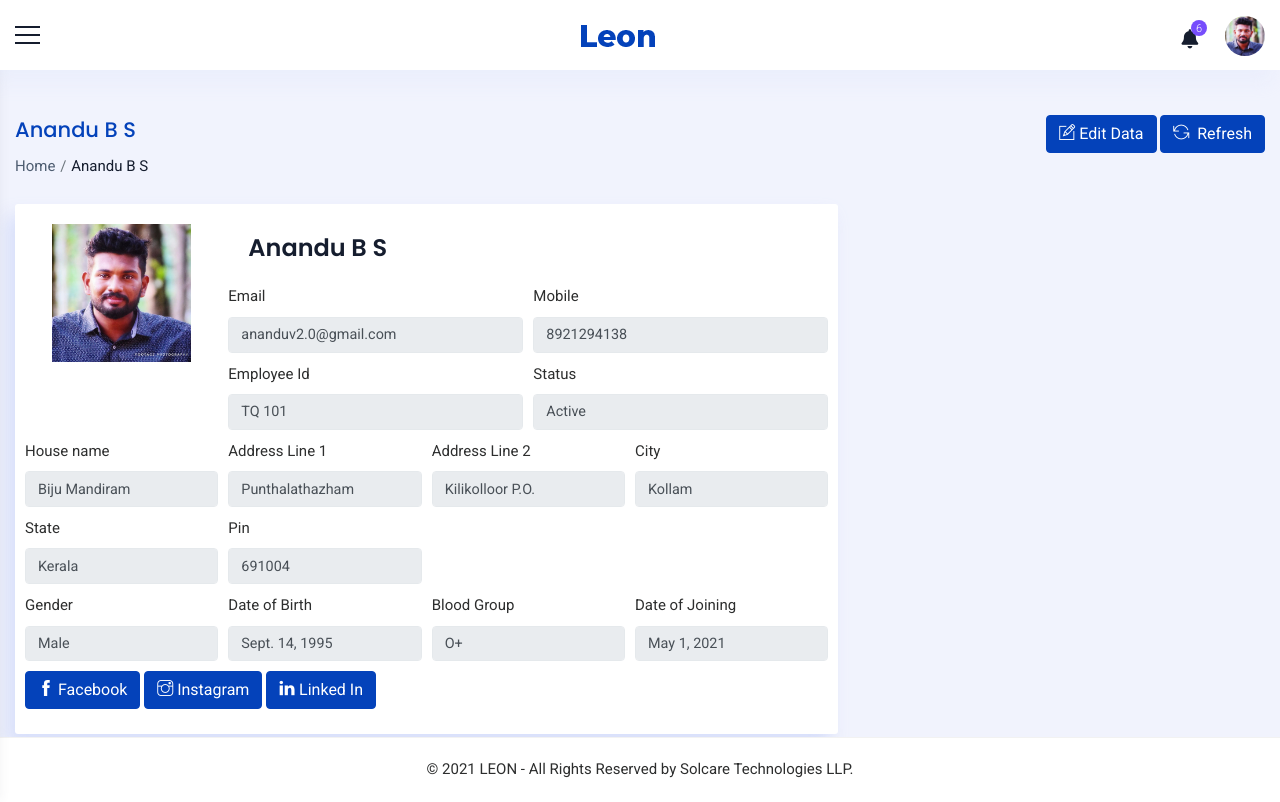
After one commit to AnjithaBose/projectmain, a Django app: page /staff/view/profile/ in a window 1280 px wide. The commit adds this page. Run offline with Django 3.2, Linux system fonts and the light colour scheme; a user stored in the database is signed in; data comes from the database, SQL or seed files in the repository; both versions use the stored data as it was after the commit; some libraries are stand-ins or nearby versions.

Commit message:
profile view and edit option added

```diff
--- a/accounts/static/css/menu.css
+++ b/accounts/static/css/menu.css
@@ -1,3 +1,4 @@
+@import 'https://cdnjs.cloudflare.com/ajax/libs/font-awesome/6.0.0-beta2/css/all.min.css';
 /* Side_bar */
 
 .side_bar {
@@ -128,8 +129,10 @@
 	transition: all 0.3s;
 }
 .sidebar-menu li a.active .ti-angle-down:before {
-	content: "\e648";
-	font-family: 'themify';
+	/* content: "\e648";
+	font-family: 'themify'; */
+	content: "\f0de";
+	font-family: 'FontAwesome';
 }
 .sidebar-menu li a:hover i {
 	color: #954afe;
--- a/accounts/templates/admin/sidebar.html
+++ b/accounts/templates/admin/sidebar.html
@@ -14,7 +14,13 @@
       <li> <a href="{% url 'view_students' %}"><i class="ti ti-user"></i> <span>Students</span></a></li>
       <li> <a href="{% url 'view_leads' %}"><i class="fas fa-book-medical"></i> <span>Leads</span></a></li>
       <li> <a href="{% url 'view_mails' %}"><i class="fa fa-envelope-o"></i> <span>Mail</span></a></li>
-      <li> <a href="{% url 'jobs' %}"><i class="ti ti-briefcase"></i> <span>Jobs</span></a></li>
+      <li class="menu_sub"> <a href="#"><i class="ti ti-briefcase"></i> <span>Jobs</span><span
+        class="ti ti-angle-down styleicon"></span></a>
+        <ul class="down_menu">
+          <li><a href="{% url 'jobs' %}">New Job Postings</a></li>
+          <li><a href="{% url 'add_job' %}">Add New Jobs</a></li>
+        </ul>
+      </li>
       <li> <a href="{% url 'jobs' %}"><i class="ti ti-rss"></i> <span>Teq News</span></a></li>
       <!-- <li class="menu_sub"> <a href="#"> <i class="ti ti-blackboard"></i> <span>UI Elements </span> <span
             class="badge badge-pill badge-danger float-right">New</span> </a>
--- a/accounts/templates/common/add_job.html
+++ b/accounts/templates/common/add_job.html
@@ -59,7 +59,7 @@
                                     {% render_field form.link class="form-control" required="true" placeholder="Enter link to external pages" %}
                                 </div>
                                 <div class="form-group">
-                                    <label for="exampleInputName1">Link to apply</label>
+                                    <label for="exampleInputName1">Tags</label>
                                     {% render_field form.tags class="form-control"  placeholder="Enter tags seperated by commas" %}
                                 </div>
 
--- a/accounts/templates/common/header.html
+++ b/accounts/templates/common/header.html
@@ -32,7 +32,7 @@
                             </div>
                           </div>
                         </li>
-                        <li> <a href="#"> <i class="ti ti-user"></i> Profile </a> </li>
+                        <li> <a href="{% url 'view_profile' %}"> <i class="ti ti-user"></i> Profile </a> </li>
                         <li> <a href="#"> <i class="ti ti-settings"></i> Settings </a> </li>
                         <li> <a href="#"> <i class="ti ti-help-alt"></i> Help </a> </li>
                         <li class="divider"></li>
--- /dev/null
+++ b/accounts/templates/common/profile.html
@@ -0,0 +1,158 @@
+{% extends 'common/main.html' %}
+{% load static %}
+{% block content %}
+<!-- header -->
+{% include 'common/header.html' %}
+<!-- header_End -->
+<!-- Content_right -->
+<div class="container_full">
+    {% include 'common/sidebar.html' %}
+    <div class="content_wrapper bg_homebefore inner-wrapper tables-sec">
+        <div class="container-fluid">
+            <!-- Start Breadcrumbbar -->
+
+            <div class="breadcrumbbar">
+                <!-- Start row -->
+                <div class="row">
+                    <div class="col-md-8 col-lg-8">
+                        <h4 class="page-title">{{staff}}</h4>
+                        <div class="breadcrumb-list">
+                            <ol class="breadcrumb">
+                                <li class="breadcrumb-item"><a href="{% url 'home' %}">Home</a></li>
+                                <li class="breadcrumb-item active" aria-current="page">{{staff}}</li>
+                            </ol>
+                        </div>
+                    </div>
+                    <div class="col-md-4 col-lg-4 mr-0">
+                        <div class="widgetbar">
+                            <a href="{% url 'edit_profile' %}" class="btn btn-primary"><i class="ti ti-pencil-alt"></i> Edit Data</a>
+                            <button class="btn btn-primary" onclick="window.location.reload()"><i class="ti ti-reload mr-2"></i>Refresh</button>
+                        </div>
+                    </div>
+                </div>
+            </div>
+            <!-- End Breadcrumbbar -->
+
+
+            <!-- state start-->
+            <div class="row">
+                <div class="col-lg-8 col-md-8 col-12">
+                    <div class="card">
+
+                        <div class="row">
+                            <div class="col-12 col-md-3">
+                              <center>
+                                <img class=" pro_pic" src="{{staff.profile_pic.url}}" alt="{{staff.name}}" style="width:80%;">
+                              </center>
+                            </div>
+                            <div class="col-12 col-md-9" >
+                                <div class="row">
+                                  <div class='col-12'>
+                                    <h4 class="m-t-0 header-title" style="padding:10px">{{staff}}</h4>
+                                  </div>
+
+                                    <div class="col-12 col-md-6" style="padding:5px">
+                                        <label for="exampleInputName1">Email</label>
+                                        <input type="text" class="form-control" value="{{staff.email}}" disabled>
+                                      </div>
+                                      <div class="col-12 col-md-6" style="padding:5px">
+                                        <label for="exampleInputName1">Mobile</label>
+                                        <input type="text" class="form-control" value="{{staff.mobile}}" disabled>
+                                      </div>
+                                      <div class="col-12 col-md-6" style="padding:5px">
+                                        <label for="exampleInputName1">Employee Id</label>
+                                        <input type="text" class="form-control" value="{{staff.empid}}" disabled>
+                                      </div>
+                                      <div class="col-12 col-md-6" style="padding:5px">
+                                        <label for="exampleInputName1">Status</label>
+                                        <input type="text" class="form-control" value="{{staff.status}}" disabled>
+                                      </div>
+
+                                </div>
+                            </div>
+                            <div class="container">
+                              <div class="row">
+                                <div class="col-12 col-md-3"  style="padding:5px">
+                                  <label for="exampleInputName1">House name</label>
+                                  <input type="text" class="form-control" value="{{staff.house}}" disabled>
+                                </div>
+                                <div class="col-12 col-md-3"   style="padding:5px">
+                                  <label for="exampleInputName1">Address Line 1</label>
+                                  <input type="text" class="form-control" value="{{staff.street}}" disabled>
+                                </div>
+                                <div class="col-12 col-md-3" style="padding:5px">
+                                  <label for="exampleInputName1"  >Address Line 2</label>
+                                  <input type="text" class="form-control" value="{{staff.street2}}" disabled>
+                                </div>
+                                <div class="col-12 col-md-3"  style="padding:5px">
+                                  <label for="exampleInputName1">City</label>
+                                  <input type="text" class="form-control" value="{{staff.city}}" disabled>
+                                </div>
+                                <div class="col-12 col-md-3"  style="padding:5px">
+                                  <label for="exampleInputName1">State</label>
+                                  <input type="text" class="form-control" value="{{staff.state}}" disabled>
+                                </div>
+                                <div class="col-12 col-md-3"  style="padding:5px">
+                                  <label for="exampleInputName1">Pin</label>
+                                  <input type="text" class="form-control" value="{{staff.pin}}" disabled>
+                                </div>
+                              </div>
+                            </div>
+
+                            <div class="container">
+                              <div class="row">
+                                <div class="col-12 col-md-3"  style="padding:5px">
+                                  <label for="exampleInputName1">Gender</label>
+                                  <input type="text" class="form-control" value="{{staff.sex}}" disabled>
+                                </div>
+                                <div class="col-12 col-md-3"   style="padding:5px">
+                                  <label for="exampleInputName1">Date of Birth</label>
+                                  <input type="text" class="form-control" value="{{staff.dob}}" disabled>
+                                </div>
+                                <div class="col-12 col-md-3" style="padding:5px">
+                                  <label for="exampleInputName1"  >Blood Group</label>
+                                  <input type="text" class="form-control" value="{{staff.blood_group}}" disabled>
+                                </div>
+                                <div class="col-12 col-md-3"  style="padding:5px">
+                                  <label for="exampleInputName1">Date of Joining</label>
+                                  <input type="text" class="form-control" value="{{staff.doj}}" disabled>
+                                </div>
+                              </div>
+                            </div>
+
+
+                            <div class="container">
+                              <div class="row">
+                                <div class="col-12 col-md-6"  style="padding:5px">
+
+                                  <a href="{{staff.facebook}}" class="btn btn-primary"><i class="ti ti-facebook"></i> Facebook</a>
+                                  <a href="{{staff.instagram}}" class="btn btn-primary"><i class="ti ti-instagram"></i> Instagram</a>
+                                  <a href="{{staff.linkedin}}" class="btn btn-primary"><i class="ti ti-linkedin"></i> Linked In</a>
+                                </div>
+
+                              </div>
+                            </div>
+
+
+                        </div>
+
+                </div>
+                    </div>
+                </div>
+
+            </div>
+            <!--- End row -->
+
+
+
+
+
+
+            <!-- state end-->
+
+        </div>
+    </div>
+    {% include 'common/footer.html' %}
+</div>
+
+{% endblock %}
--- a/accounts/views.py
+++ b/accounts/views.py
@@ -756,7 +756,7 @@ class Jobs(View):
         if user.is_authenticated:
             staff = Staff.objects.get(user=request.user)
             job = Job.objects.filter(approval="Approved").order_by('-timestamp')
-            page = Pagination(request,job,10)
+            page = Pagination(request,job,6)
             context = {'staff':staff,'job':page}
             return render(request,'common/jobs.html',context)
         else:
@@ -792,4 +792,66 @@ class AddJob(View):
             return redirect('home')
 
 
-# class ViewTeqNews(View):
+class ViewTeqNews(View):
+    def get(self, request):
+        user = request.user
+        if user.is_authenticated:
+            staff = Staff.objects.get(user=request.user)
+            posts = Post.objects.all()
+            context={'staff':staff,'posts':posts}
+            return render(request,'common/blog.html',context)
+        else:
+            return redirect('home')
+
+class ViewProfile(View):
+    def get(self, request):
+        x = StaffCheck(request)
+        if x == True:
+            staff = Staff.objects.get(user=request.user)
+            context={'staff':staff}
+            return render(request,'common/profile.html',context)
+        else:
+            return redirect('home')
+
+class EditProfile(View):
+    def get(self, request):
+        x = StaffCheck(request)
+        if x == True:
+            staff = Staff.objects.get(user=request.user)
+            form = CreateStaffForm(instance=staff)
+            context={'staff':staff,'form':form}
+            return render(request,'common/edit_profile.html',context)
+        else:
+            return redirect('home')
+
+    def post(self, request):
+        x = StaffCheck(request)
+        if x == True:
+            staff = Staff.objects.get(user=request.user)
+            name = staff.name
+            email = staff.email
+            empid = staff.empid
+            doj = staff.doj
+            stype = staff.stype
+            form = CreateStaffForm(request.POST,instance=staff)
+            if form.is_valid():
+                f = form.save(commit=False)
+                f.name = name
+                f.email = email
+                f.empid = empid
+                f.doj = doj
+                f.stype = stype
+                try:
+                    pic = request.FILES['pic']
+                    f.profile_pic = pic
+                    f.save()
+                except:
+                    f.save()
+                msg = "Profile updated successfully"
+                context={'staff':staff,'msg':msg}
+            else:
+                alert = "Profile updated failed!.Please review your edit."
+                context={'staff':staff,'alert':alert}
+            return render(request,'messages/common/profile.html',context)
+        else:
+            return redirect('home')
--- a/crm/urls.py
+++ b/crm/urls.py
@@ -63,6 +63,9 @@ urlpatterns = [
     path('staff/message/<id>/',Message.as_view(),name='message'),
     path('staff/jobs/',Jobs.as_view(),name='jobs'),
     path('staff/jobs/add/',AddJob.as_view(),name='add_job'),
+    path('staff/view/teqnews/',ViewTeqNews.as_view(),name='view_teqnews'),
+    path('staff/view/profile/',ViewProfile.as_view(),name='view_profile'),
+    path('staff/edit/profile/',EditProfile.as_view(),name='edit_profile'),
 ]
 
 urlpatterns += static(settings.MEDIA_URL,document_root=settings.MEDIA_ROOT)
```
Also changed, not shown: accounts/templates/common/edit_profile.html (added, +171 -0 lines), accounts/templates/common/jobs.html (+4 -4 lines), accounts/templates/messages/common/profile.html (added, +82 -0 lines), accounts/templates/common/blog.html (added), db.sqlite3, images/dp/img.jpg (added).
